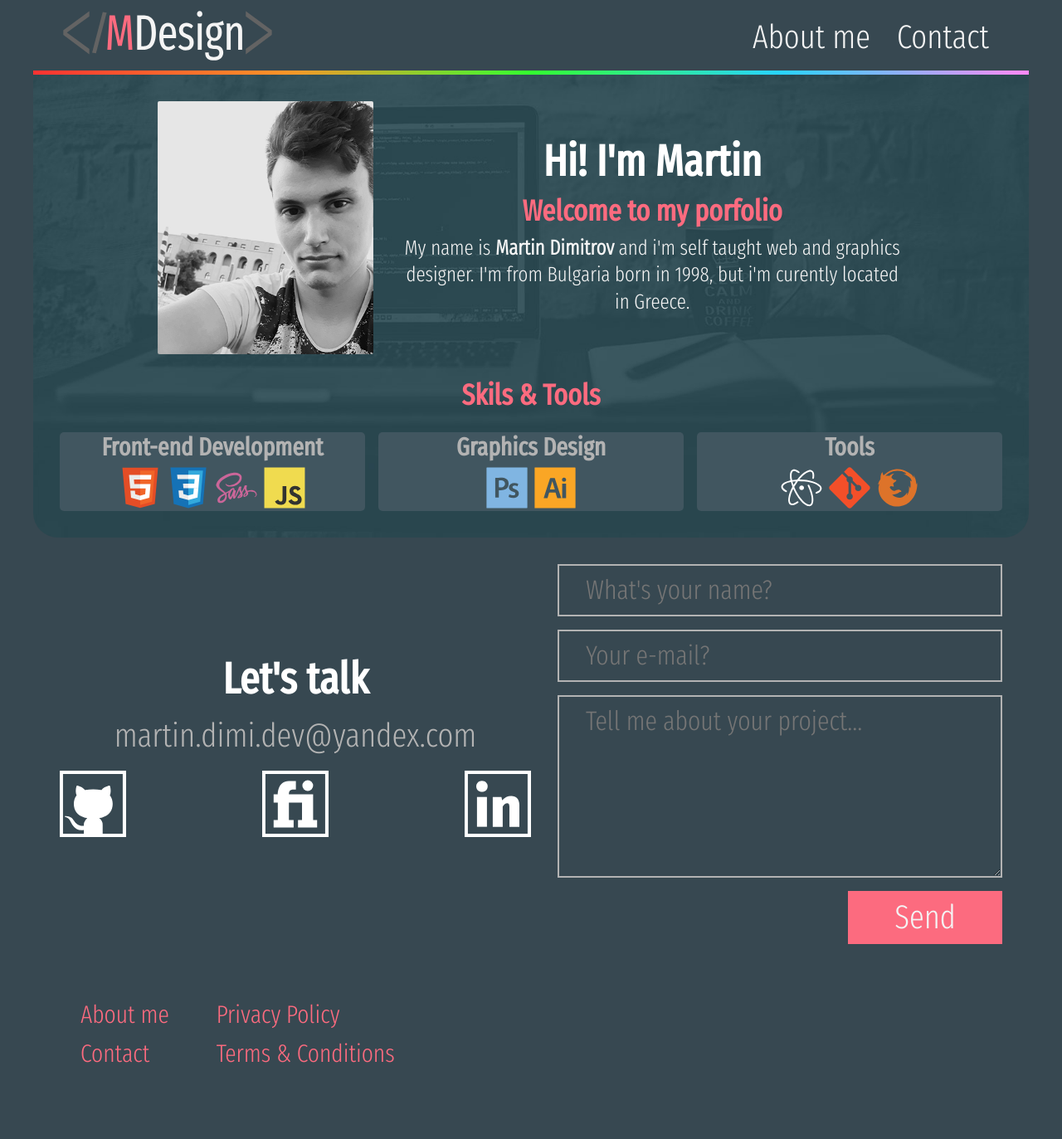
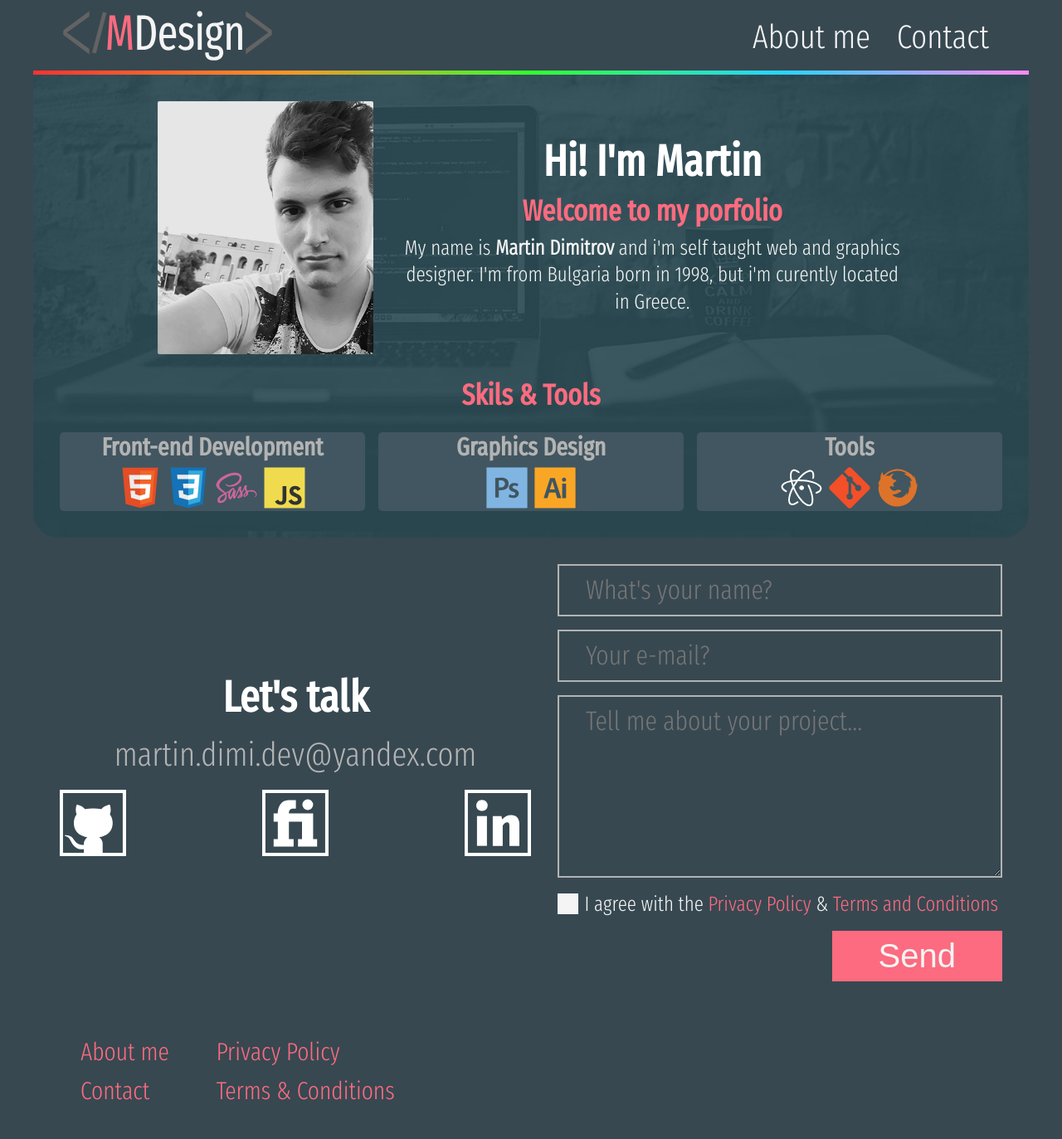
Before and after one commit to martindimi/mdesign-source, a Jekyll site: the page built from _pages/home.md, in a window 1280 px wide. Shown: the whole page at 83% size. Built offline with Jekyll 4.4.1, drawn with Linux system fonts in a browser that asks for light colours; before the commit the page ends 1328 px from its top, so only the background shows below that.

Commit message:
Add agree checkbox in the contact form
* Added checkbox in the contact form for users to agree
  with the privacy policy and terms & conditions

* Created custom styling for the checkbox

```diff
--- a/_includes/section-contact.html
+++ b/_includes/section-contact.html
@@ -23,9 +23,14 @@
     </div>
 
     <form class="contact-form" name="Contact Form" data-netlify="true" action="/contact/success.html" method="post">
-      <input type="text" name="name" placeholder="What's your name?">
-      <input type="email" name="email" placeholder="Your e-mail?">
-      <textarea name="message" rows="8" placeholder="Tell me about your project..."></textarea>
+      <input type="text" name="name" required placeholder="What's your name?">
+      <input type="email" name="email" required placeholder="Your e-mail?">
+      <textarea name="message" rows="8" required placeholder="Tell me about your project..."></textarea>
+      <label class="checkbox-label">
+        <input type="checkbox" required>
+        <span class="checkbox"></span>
+        I agree with the <a href="/privacy-policy.html" target="_blank">Privacy Policy</a> &amp; <a href="/terms-and-conditions.html" target="_blank">Terms and Conditions</a>
+      </label>
       <input type="submit" value="Send" class="button">
     </form>
 
--- a/_sass/4_modules/_form.scss
+++ b/_sass/4_modules/_form.scss
@@ -2,7 +2,10 @@
 // === Form ===
 // ============
 
-input, textarea, button {
+input[type="text"],
+input[type="email"],
+textarea,
+button {
   font-family: "Fira Sans Compressed Light";
   display: block;
   width: 100%;
@@ -10,7 +13,9 @@ input, textarea, button {
   margin-bottom: 16px;
 }
 
-input, textarea {
+input[type="text"],
+input[type="email"],
+textarea {
   font-size: 1.3em;
   color: $color-sec;
   background-color: $color-dark;
@@ -29,3 +34,60 @@ textarea {
   // Disabling the horizontal resizing so the layout can't be messed up
   resize: vertical;
   }
+
+
+// Checkbox
+
+input[type="checkbox"] {
+  position: absolute;
+  opacity: 0;
+  height: 0;
+  width: 0;
+}
+
+.checkbox {
+
+  // Custom checkbox label
+  &-label {
+    position: relative; // The custom checkbox will be positioned relative to the parent label
+    user-select: none;
+    cursor: pointer;
+    padding-left: 1.3em;
+    margin-bottom: 16px;
+  }
+
+  // Change custom checkbox background color on hover or checked state
+  &-label:hover input ~ .checkbox,
+  &-label input:checked ~ .checkbox {
+    background-color: $color-prim;
+  }
+
+  // Show checkmark when the checkbox is checked
+  &-label input:checked ~ .checkbox:after {
+    display: block;
+  }
+
+  // Custom checkbox
+  position: absolute;
+  top: .13em;
+  left: 0;
+  width: 1em;
+  height: 1em;
+  background-color: $color-sec;
+  cursor: pointer;
+
+  // Custom checkmark
+  &:after {
+    position: absolute;
+    top: .1em;
+    left: .275em;
+    content: "";
+    display: none;
+    width: 45%;
+    height: 65%;
+    border-style: solid;
+    border-color: $color-sec;
+    border-width: 0 3px 3px 0;
+    transform: rotate(42deg);
+  }
+}
```
